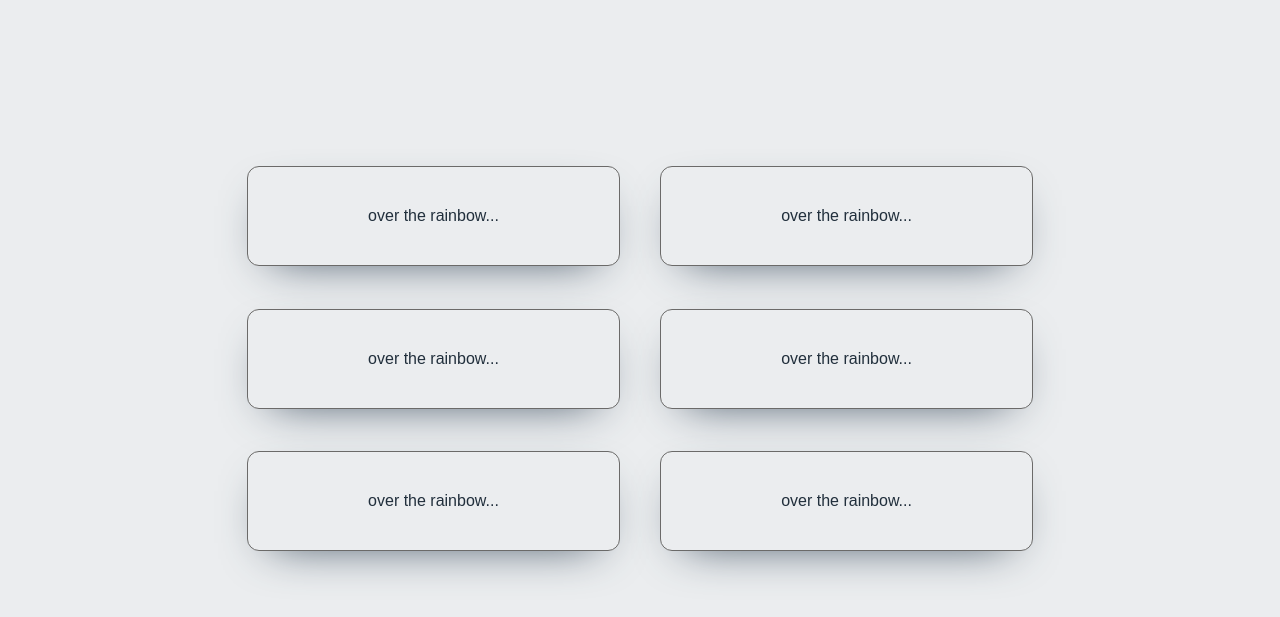
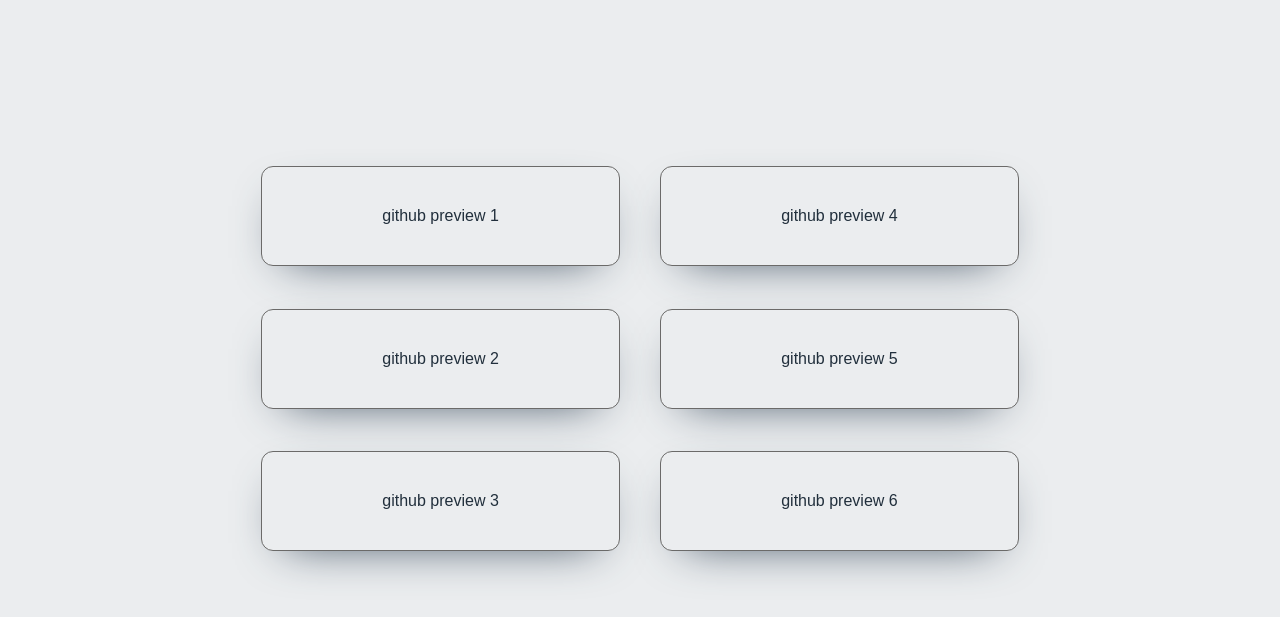
Before and after one commit to ZincNitrogen/Portfolio-Website, a plain HTML site: page index.html in a window 1280 px wide. Shown: the part 83-700 px from the top of the page. Drawn offline with Linux system fonts and the light colour scheme.

Commit message:
javascripting to delerium
finally got some panel change behavior, but it needs to be less hardcoded.

```diff
--- a/index.html
+++ b/index.html
@@ -20,7 +20,7 @@
             >
           </li>
           <li>
-            <a class="navitem" href="index.html" target="_self">Projects</a>
+            <a class="navitem" id="navactive" href="index.html" target="_self">Projects</a>
           </li>
           <li>
             <a class="navitem" href="contact.html" target="_self">Contact</a>
@@ -39,22 +39,20 @@
           id="lefttoppanel"
           class="panels_top panels"
           href="https://www.google.com"
-          target="_blank"
-          >over the rainbow...</a
-        >
+          target="_blank">github preview 1</a>
         <a
           id="leftmiddlepanel"
           class="panels"
           href="https://www.google.com"
           target="_blank"
-          >over the rainbow...</a
+          >github preview 2</a
         >
         <a
           id="leftbottompanel"
           class="panels"
           href="https://www.google.com"
           target="_blank"
-          >over the rainbow...</a
+          >github preview 3</a
         >
       </article>
       <article id="right-column">
@@ -66,13 +64,13 @@
           class="panels_top panels"
           href="https://www.google.com"
           target="_blank"
-          >over the rainbow...</a
+          >github preview 4</a
         >
         <a class="panels" href="https://www.google.com" target="_blank"
-          >over the rainbow...</a
+          >github preview 5</a
         >
         <a class="panels" href="https://www.google.com" target="_blank"
-          >over the rainbow...</a
+          >github preview 6</a
         >
       </article>
     </section>
--- a/style.css
+++ b/style.css
@@ -157,6 +157,11 @@ li {
     font-weight: bolder;
 }
 
+/*#navactive {
+    text-decoration: underline var(--static_motif_darker) double 0.2vh;
+}*/
+
+
 section {
     display: flex;
     flex-flow: row wrap;
@@ -217,6 +222,7 @@ article {
 
 a {
     text-decoration: none;
+    background-color: none;
 }
 
 
@@ -288,7 +294,7 @@ a {
     animation-iteration-count: 1;*/
     box-shadow: 0vh 4vh 6vh -3vh var(--grey_dark);
     background-color: var(--static_motif_dark);
-    color: var(--grey_lighter);
+    /*color: var(--grey_light);*/
 
 
 
@@ -297,6 +303,7 @@ a {
 
 
 }
+
 
 
 #statusbarcontainer {
```
